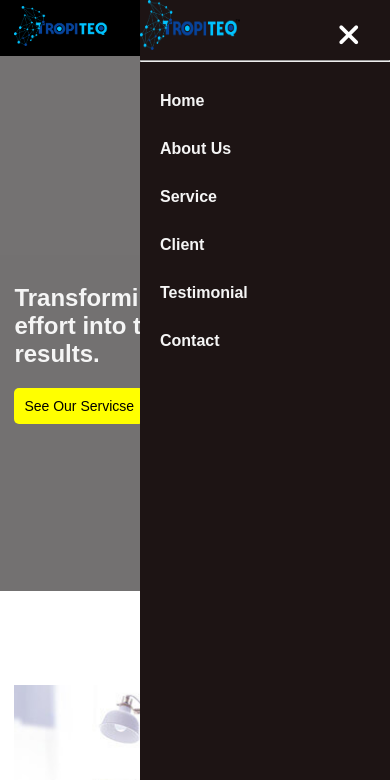
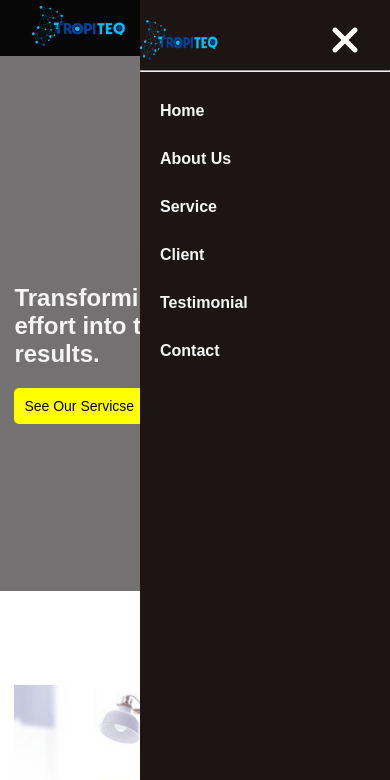
Before and after one commit to BawaErnestKwame/my-app, a plain HTML site: page index.html in a window 390 px wide. Shown: the top 780 px of the page. Drawn offline with Linux system fonts and the light colour scheme.

Commit message:
responsive final final

```diff
--- a/index.html
+++ b/index.html
@@ -4,8 +4,13 @@
     <meta charset="UTF-8">
     <meta name="viewport" content="width=device-width, initial-scale=1.0">
     <title>Website</title>
-    <link rel="stylesheet" href="https://cdnjs.cloudflare.com/ajax/libs/font-awesome/6.6.0/css/all.min.css" integrity="sha512-Kc323vGBEqzTmouAECnVceyQqyqdsSiqLQISBL29aUW4U/M7pSPA/gEUZQqv1cwx4OnYxTxve5UMg5GT6L4JJg==" crossorigin="anonymous" referrerpolicy="no-referrer" />
+    <link rel="stylesheet" href="https://cdnjs.cloudflare.com/ajax/libs/font-awesome/6.6.0/css/all.min.css"
+    integrity="sha512-Kc323vGBEqzTmouAECnVceyQqyqdsSiqLQISBL29aUW4U/M7pSPA/gEUZQqv1cwx4OnYxTxve5UMg5GT6L4JJg==" crossorigin="anonymous"
+     referrerpolicy="no-referrer" />
     <link rel="stylesheet" href="style.css">
+    <link rel="stylesheet" href="https://cdnjs.cloudflare.com/ajax/libs/font-awesome/6.6.0/css/all.min.css"
+    integrity="sha512-Kc323vGBEqzTmouAECnVceyQqyqdsSiqLQISBL29aUW4U/M7pSPA/gEUZQqv1cwx4OnYxTxve5UMg5GT6L4JJg==" crossorigin="anonymous"
+    referrerpolicy="no-referrer" />
 </head>
 <body>
 
@@ -37,8 +42,10 @@
                 <li><a href="#client"   class="removeli">Client</a></li>
                 <li><a href="#testimonials"  class="removeli">Testimonial</a></li>
                 <li><a href="#contact"   class="removeli">Contact</a></li>
-                <i class="fa-solid fa-bars" onclick="showSideBar()"></i>
+                <i class="fa-solid fa-bars"onclick="showSideBar()"></i>
             </ul>
+
+
         </nav>
 
 
--- a/style.css
+++ b/style.css
@@ -552,11 +552,6 @@ nav ul li a{
    display: none;
  }
 
- .fa-bars{
-   color: #fff;
-   display: none;
- }
-
  .logo_sidebar{
    display: flex;
    justify-content: space-between;
@@ -575,14 +570,19 @@ nav ul li a{
  }
 
  .sidebar li{
-   z-index: 1000;
    margin-top: 30px;
    margin-left: 20px;
 
  }
 
  .removeli{
-   display: block;
+   display: flex;
+ }
+
+ .fa-bars{
+   display: none;
+   color: rgb(255, 253, 253);
+   font-size: 20px;
  }
 
 
@@ -590,6 +590,20 @@ nav ul li a{
 
 
  @media screen and (max-width:600px) {
+
+   .removeli{
+      display: none;
+    }
+
+    .fa-bars{
+      display: block;
+      color: rgb(255, 253, 253);
+      font-size: 20px;
+    }
+
+
+
+
    .header{
       width: 100%;
       height: 70vh;
@@ -598,18 +612,15 @@ nav ul li a{
 
   nav{
    width: 100%;
-   background-color: #000;
-   padding: 0 .9rem;
+   background-color: #070707;
+   padding: 0 2rem;
 }
 
 .logo img{
    width: 6rem;
 }
 
-nav ul{
 
-   display: none;
-}
 
 .header .text{
    margin-top: 14rem;
@@ -880,7 +891,7 @@ nav ul{
 .recent_completed_container{
    width: 100%;
    padding: 20px 0.9rem;
-   height: 340vh;
+   height: 410vh;
 }
 
  .title h2{
@@ -1077,12 +1088,11 @@ nav ul{
 
 
  .sidebar{
-   z-index: 1000;
-   display: block;
+    display: block;
+    height: 100%;
  }
 
  .sidebar li{
-   z-index: 999;
    margin-top: 30px;
    margin-left: 20px;
 
@@ -1098,11 +1108,13 @@ nav ul{
  }
 
  .logo_sidebar img{
-   width: 100px;
+   width: 80px;
+   margin-top: 20px;
+   height: 40px;
  }
 
- .logo_sidebar .fa-xmark{
-   font-size: 30px;
+ .logo_sidebar.fa-xmark{
+   font-size: 20px;
    padding-right: 30px;
    padding-top: 20px;
  }
@@ -1121,8 +1133,6 @@ nav ul{
    width: 90px;
   }
 
-
-
   .header .text{
    margin-top: 14rem;
    width: 100%;
```
